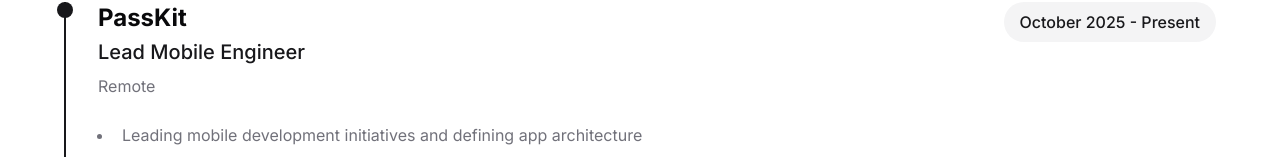
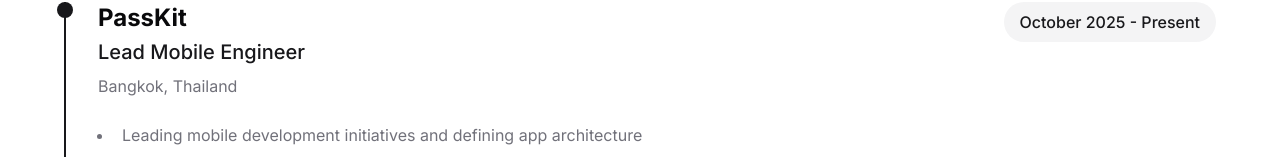
Before and after one commit to nyinyiz/resume, a Next.js app: page / in a window 1280 px wide. Shown: the part 795-952 px from the top of the page. Built offline with nearby package versions, Linux system fonts and the light colour scheme.

Commit message:
refactor: Change location from Remote to Bangkok, Thailand for recent roles

```diff
--- a/src/data/resume.ts
+++ b/src/data/resume.ts
@@ -14,7 +14,7 @@ export const resumeData = {
     {
       title: "Lead Mobile Engineer",
       company: "PassKit",
-      location: "Remote",
+      location: "Bangkok, Thailand",
       period: "October 2025 - Present",
       responsibilities: [
         "Leading mobile development initiatives and defining app architecture",
@@ -26,7 +26,7 @@ export const resumeData = {
     {
       title: "Android Engineer",
       company: "PassKit",
-      location: "Remote",
+      location: "Bangkok, Thailand",
       period: "July 2025 - October 2025",
       responsibilities: [
         "Improved Android app performance and overall user experience",
@@ -39,7 +39,7 @@ export const resumeData = {
     {
       title: "Freelance Mobile Engineer · Tech Consultant · Fractional CTO",
       company: "Self-employed",
-      location: "Remote",
+      location: "Bangkok, Thailand",
       period: "October 2024 - June 2025",
       responsibilities: [
         "Crypto social project (Thailand): Improved wallet integration, performance, and UX on web platform",
```
